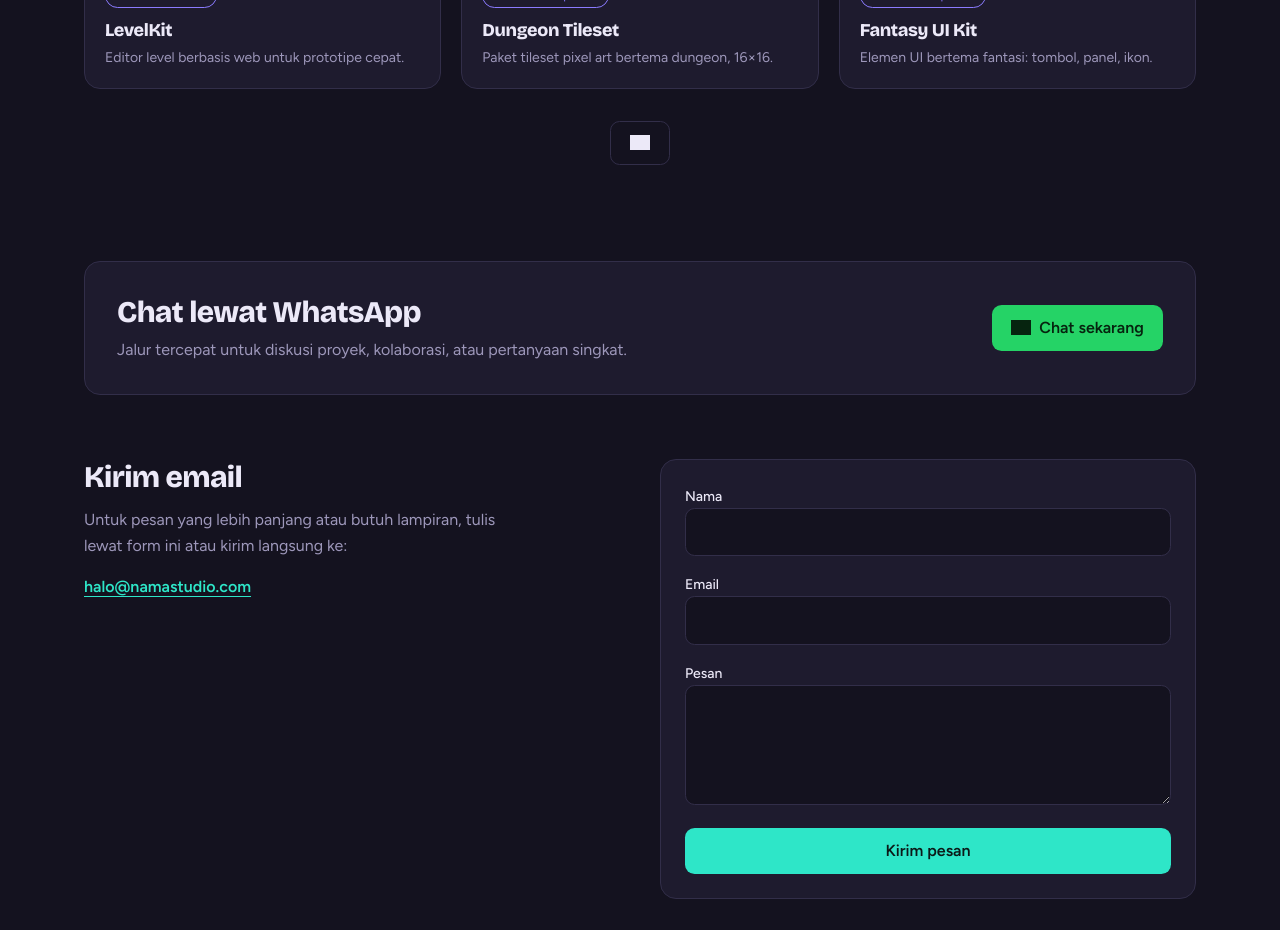
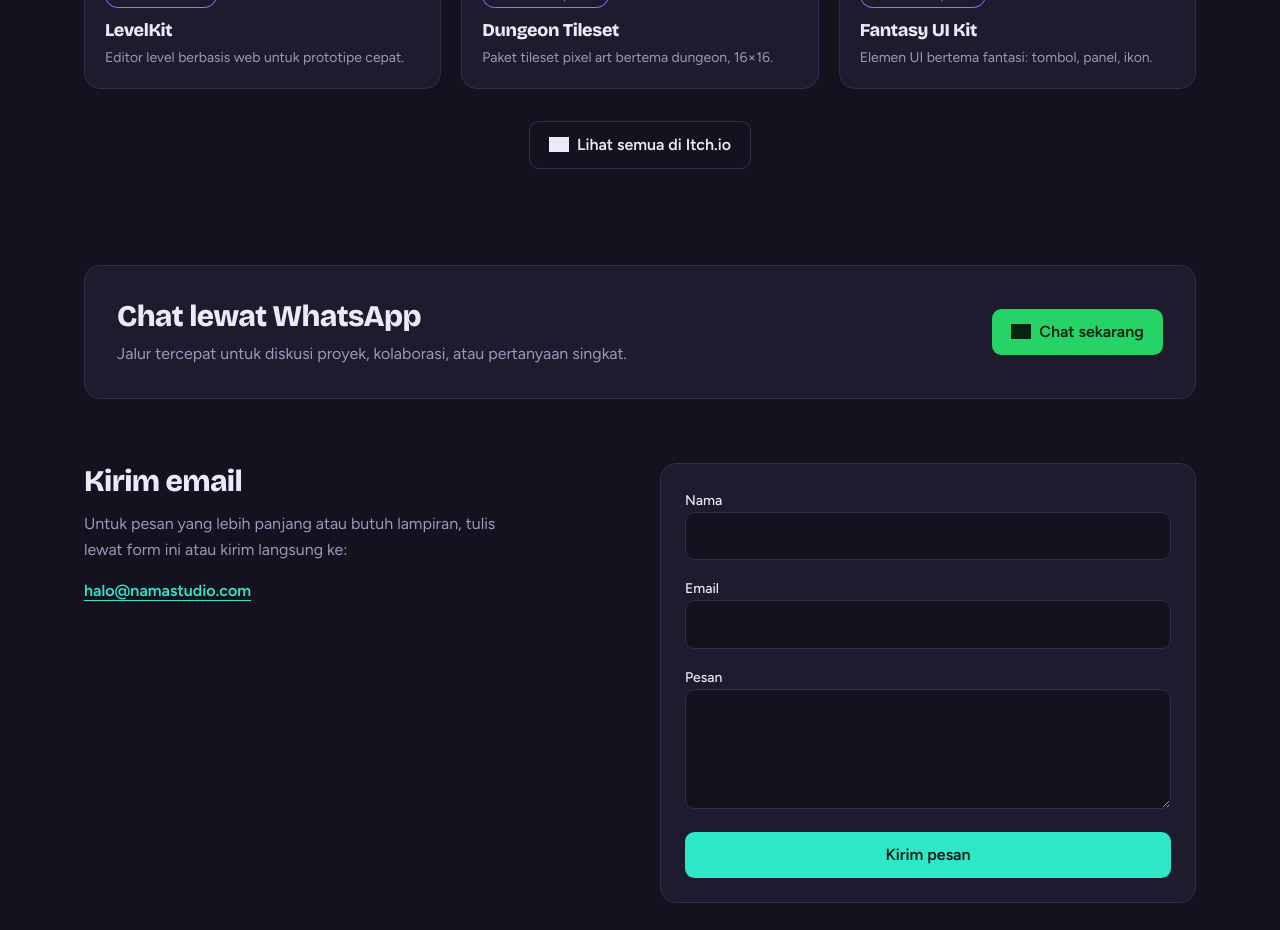
Before and after one commit to amatsukamiharuto-boop/Website-Portofolio, a Next.js app: page / in a window 1280 px wide. Shown: the part 3260-4190 px from the top of the page. Built offline with nearby package versions, Linux system fonts and the light colour scheme; grey boxes are pictures that could not be loaded.

Commit message:
Add Itch.io link text to i18n.js

```diff
--- a/data/i18n.js
+++ b/data/i18n.js
@@ -26,6 +26,7 @@ export const UI = {
   projectsTitle: { id: 'Proyek', en: 'Projects' },
   projectsSub: { id: 'Pilih kategori, lalu klik kartu untuk melihat detailnya.', en: 'Pick a category, then click a card to see the details.' },
   all: { id: 'Semua', en: 'All' },
+  itchAll: { id: 'Lihat semua di Itch.io', en: 'See all on Itch.io' },
 
   waTitle: { id: 'Chat lewat WhatsApp', en: 'Chat on WhatsApp' },
   waDesc: { id: 'Jalur tercepat untuk diskusi proyek, kolaborasi, atau pertanyaan singkat.', en: 'The fastest way to discuss projects, collaborations, or quick questions.' },
```
